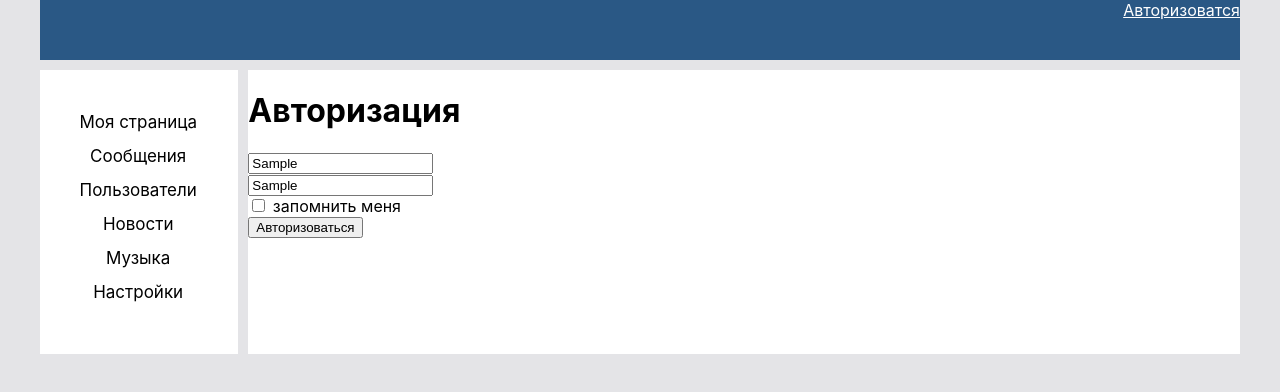
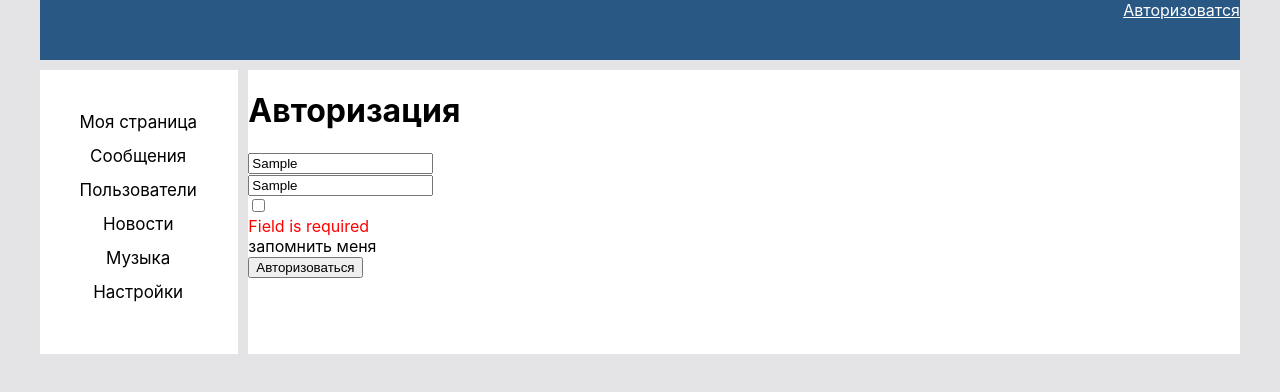
Before and after one commit to Alexes012/social_network, a React (Create React App) app: page /login in a window 1280 px wide. Both pictures are taken after typing "Sample", "Sample" into the empty fields and a click on the button "Авторизоваться". Shown: the top 392 px of the page. Built offline with nearby package versions, Linux system fonts and the light colour scheme; no server answers.

Commit message:
commit 77 lesson

```diff
--- a/src/components/Dialogs/Dialog.jsx
+++ b/src/components/Dialogs/Dialog.jsx
@@ -3,8 +3,10 @@ import s from './Dialogs.module.css'
 import DialigItem from "./DialogItem/DialogItem";
 import Message from "./Message/Message";
 import {Field, reduxForm} from "redux-form";
+import {maxLenghtCreator, required} from "../../utils/validators/validators";
+import {Textarea} from "../helpComponents/formsControls/FormsControls";
 
-
+const maxLenght50 = maxLenghtCreator(50);
 const Dialogs = (props) => {
 
     let state = props.dialogPage;
@@ -35,7 +37,9 @@ const AddMessageForm = (props) => {
     return (
         <form onSubmit={props.handleSubmit}>
             <div>
-                <Field component="textarea" name="newMessageBody" placeholder="Введите сообщение"/>
+                <Field component={Textarea} name="newMessageBody" placeholder="Введите сообщение"
+                       validate={[required, maxLenght50]}
+                />
             </div>
             <div><button>Отправить</button></div>
         </form>
--- a/src/components/Login/Login.js
+++ b/src/components/Login/Login.js
@@ -1,5 +1,7 @@
 import React from "react";
 import {Field, reduxForm} from "redux-form";
+import {required} from "../../utils/validators/validators";
+import {Input} from "../helpComponents/formsControls/FormsControls";
 
 const Login = (props) => {
 
@@ -19,13 +21,13 @@ const LoginForm = (props) => {
     return (
         <form onSubmit={props.handleSubmit}>
             <div>
-                <Field placeholder={"Логин"} component={"input"} name={"login"}/>
+                <Field placeholder={"Логин"} component={Input} name={"login"} validate={[required]}/>
             </div>
             <div>
-                <Field placeholder={"Пароль"} component={"input"} name={"password"}/>
+                <Field placeholder={"Пароль"} component={Input} name={"password"} validate={[required]}/>
             </div>
             <div>
-                <Field component={"input"} type={"checkbox"} name={"rememberMe"}/> запомнить меня
+                <Field component={Input} type={"checkbox"} name={"rememberMe"} validate={[required]}/> запомнить меня
             </div>
             <div>
                 <button>Авторизоваться</button>
--- a/src/components/Profile/MyPosts/MyPosts.jsx
+++ b/src/components/Profile/MyPosts/MyPosts.jsx
@@ -2,7 +2,11 @@ import React from 'react';
 import s from './MyPosts.module.css';
 import MyPost from "./MyPost/MyPost";
 import {Field, reduxForm} from "redux-form";
+import {maxLenghtCreator, required} from "../../../utils/validators/validators";
+import {Textarea} from "../../helpComponents/formsControls/FormsControls";
 
+
+const maxLenght10 = maxLenghtCreator(10);
 
 const MyPosts = (props) => {
 
@@ -29,7 +33,10 @@ const AddNewPostForm = (props) => {
     return (
         <form onSubmit={props.handleSubmit}>
             <div>
-                <Field name="newPostText" component="textarea"/>
+                <Field
+                    name="newPostText" component={Textarea} validate={[required, maxLenght10]}
+
+                />
             </div>
             <div><button>Опубликовать</button></div>
         </form>
--- a/src/components/Users/Users.js
+++ b/src/components/Users/Users.js
@@ -1,9 +1,7 @@
 import React from "react";
 import styles from "./Users.module.css";
-import userPhoto
-    from '../../assets/images/kisspng-computer-icons-avatar-skull-avatar-5afe70565ba475.5372152615266243423754.jpg'
+import userPhoto from '../../assets/images/user.svg'
 import {NavLink} from "react-router-dom";
-import {usersAPI} from "../../api/api";
 
 let Users = (props) => {
 
--- /dev/null
+++ b/src/components/helpComponents/Preloader.module.css
@@ -0,0 +1,7 @@
+.container {
+    height: 100%;
+    width: 100%;
+    display: flex;
+    justify-content: center;
+    align-items: center;
+}
--- /dev/null
+++ b/src/components/helpComponents/formsControls/FormsControls.js
@@ -0,0 +1,27 @@
+import React from "react";
+import styles from "./FormsControls.module.css"
+
+
+export const Textarea = ({input, meta, ...props}) => {
+    const hasError = meta.touched && meta.error;
+    return (
+        <div className={styles.formControl + " " + (hasError ? styles.error : "")}>
+            <div>
+                <textarea {...input} {...props}/>
+            </div>
+            {hasError && <span>{meta.error}</span>}
+        </div>
+    )
+};
+
+export const Input = ({input, meta, ...props}) => {
+    const hasError = meta.touched && meta.error;
+    return (
+        <div className={styles.formControl + " " + (hasError ? styles.error : "")}>
+            <div>
+                <input {...input} {...props}/>
+            </div>
+            {hasError && <span>{meta.error}</span>}
+        </div>
+    )
+};
--- /dev/null
+++ b/src/components/helpComponents/formsControls/FormsControls.module.css
@@ -0,0 +1,9 @@
+
+.formControl.error input,
+.formControl.error textarea {
+    border: 2px solid red;
+}
+
+.formControl.error span {
+    color: red;
+}
--- a/src/components/helpComponents/preloader.js
+++ b/src/components/helpComponents/preloader.js
@@ -1,9 +1,14 @@
 import React from "react";
-import loadingSVG from "../../assets/images/loading.svg";
+import styles from './Preloader.module.css'
+import loadingSVG from "../../assets/images/preloader.gif";
 
 const Preloader = () => {
     return (
-        <img src={loadingSVG}/>
+        <div className={styles.container}>
+            <div>
+                <img src={loadingSVG}/>
+            </div>
+        </div>
     )
 }
 
--- /dev/null
+++ b/src/utils/validators/validators.js
@@ -0,0 +1,13 @@
+import React from "react";
+
+export const required = value => {
+    if (value) return undefined;
+
+    return "Field is required";
+};
+
+export const maxLenghtCreator = (maxLenght) => (value) => {
+    if (value.length > maxLenght) return `Max length is ${maxLenght} symbols`;
+
+    return undefined;
+};
```
Also changed, not shown: src/assets/images/preloader.gif (added), src/assets/images/user.svg (added).
